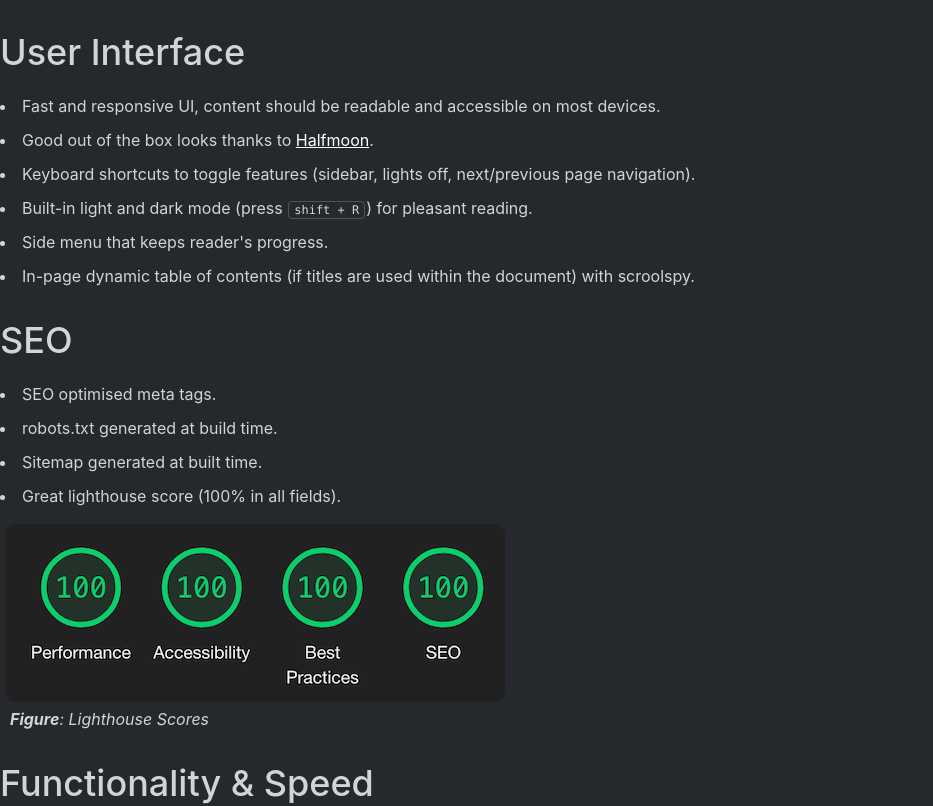
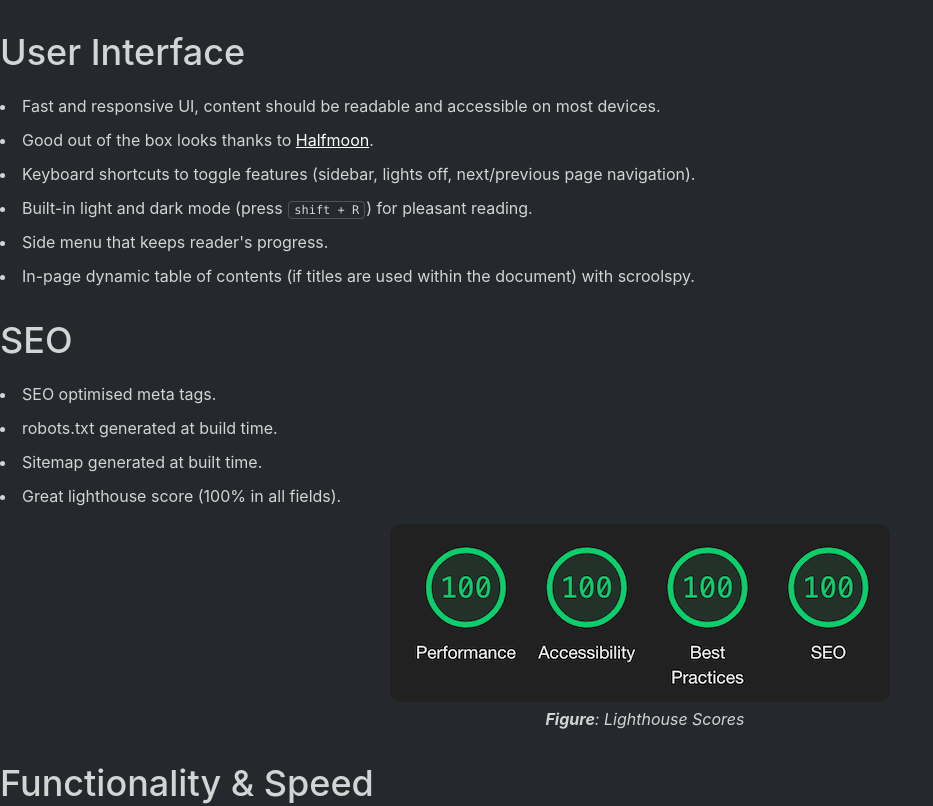
Before and after one commit to amiroff/NextBook, a Next.js app: page /documentation/nextbook-features in a window 1280 px wide. Shown: the top 806 px of the page, without its empty margins (0-933 px from the left). Built offline with nearby package versions, Linux system fonts and the light colour scheme.

Commit message:
Center content images and description by default

```diff
--- a/components/mdxcomponents.jsx
+++ b/components/mdxcomponents.jsx
@@ -23,14 +23,16 @@ export const Image = (props) => {
     <img {...props} />
   ) : (
     <span>
-      <img className='img-fluid m-5 d-block' {...props} />
+      <div>
+        <img className='img-fluid m-5 d-block mx-auto' {...props} />
+      </div>
       {props.alt && (
-        <span className='text-left font-italic ml-10'>
+        <div className='text-left font-italic ml-10 text-center'>
           <span className='font-weight-bold'>
             <Text tid='Figure' />
           </span>
           : {props.alt}
-        </span>
+        </div>
       )}
     </span>
   )
```
